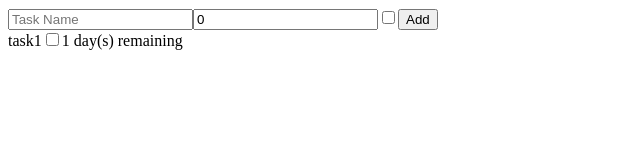
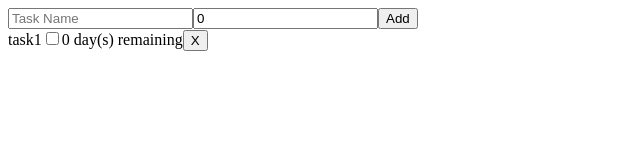
Before and after one commit to nickschirloff/typescript-todo-app, a React (Vite) app: page / in a window 1280 px wide. Shown: the top 160 px of the page, without its empty margins (0-640 px from the left). Built offline with nearby package versions, Linux system fonts and the light colour scheme.

Commit message:
Developed more logic for tasks.

```diff
--- a/package.json
+++ b/package.json
@@ -4,7 +4,7 @@
   "version": "0.0.0",
   "type": "module",
   "scripts": {
-    "dev": "vite",
+    "dev": "vite --host",
     "build": "tsc && vite build",
     "lint": "eslint . --ext ts,tsx --report-unused-disable-directives --max-warnings 0",
     "preview": "vite preview"
--- a/src/App.tsx
+++ b/src/App.tsx
@@ -1,20 +1,16 @@
 import React from 'react'
 import { TaskItem } from './components/TaskItem';
 import { TaskManager } from './components/TaskManager';
-import ITask from './interfaces/ITask';
 import './App.css'
 
 function App() {
-  let tasks: ITask[];
-
-  const addTask = (): void => {
-
-  }
+  let temp = new Date();
+  temp.setDate(temp.getDate());
 
   return (
     <div className='App'>
       <TaskManager />
-      <TaskItem taskName={'task1'} completed={false} daysLeft={1} />
+      <TaskItem taskID='test-item' taskName={'task1'} completed={false} endDate={temp} />
     </div>
   )
 }
--- a/src/components/TaskItem.tsx
+++ b/src/components/TaskItem.tsx
@@ -1,24 +1,35 @@
 import React, { FC, useState } from 'react';
 
 type TaskItemProps = {
+    taskID: string,
     taskName: string,
     completed: boolean,
-    daysLeft: number
+    endDate: Date
 }
 
-export const TaskItem: FC<TaskItemProps> = ({ taskName, completed, daysLeft }) => {
+export const TaskItem: FC<TaskItemProps> = ({ taskID, taskName, completed, endDate }) => {
     const [isComplete, setIsComplete] = useState<boolean>(completed);
     const handleCompletion = () => {
         setIsComplete(!isComplete);
     };
 
+    const getDaysLeft = (): number => {
+      const currDate = new Date();
+      let difference = Math.abs(currDate.getTime() - endDate.getTime());
+      difference = Math.ceil((difference / (1000 * 3600 * 24)));
+      if(difference < 0) {
+        return 0;
+      } else {
+        return difference;
+      }
+    };
+
     return (
-      <div className='task-item'>
+      <div className={`task-item${isComplete ? '-completed' : ''}`}>
         <span>{taskName}</span>
         <input type='checkbox' onChange={handleCompletion} />
-        <span>{daysLeft} day(s) remaining</span>
+        <span className={`deadline-span${(getDaysLeft() <= 1 && !isComplete) ? '-near' : ''}`}>{getDaysLeft()} day(s) remaining</span>
+        <button>X</button>
       </div>
     );
-
-
 }
--- a/src/components/TaskManager.tsx
+++ b/src/components/TaskManager.tsx
@@ -1,11 +1,14 @@
 import React, { ChangeEvent, FC, useState } from 'react';
 import { genTaskID } from '../models/TILib';
+import { ITask } from '../interfaces/ITask';
+
+
 export const TaskManager: FC = () => {
 
     const [taskID, setTaskID] = useState<string>("");
     const [taskName, setTaskName] = useState<string>("");
-    const [isComplete, setIsComplete] = useState<boolean>(false);
     const [deadline, setDeadline] = useState<number>(0);
+    const [todoList, setTodoList] = useState<ITask[]>([]);
 
     const handleChange = (event: ChangeEvent<HTMLInputElement>): void => {
         if(event.target.name === "task") {
@@ -19,16 +22,25 @@ export const TaskManager: FC = () => {
         setTaskID(genTaskID());
         let endDate = new Date();
         endDate.setDate(endDate.getDate() + deadline);
-        const newTask = { taskID: taskID, taskName: taskName, isComplete: isComplete, startDate: new Date(), endDate: endDate};
-        console.log("Deadline: " + deadline);
-        console.log("Ends on " + endDate);
+        const newTask = { taskID: taskID, taskName: taskName, isCompleted: false, endDate: endDate};
+        setTodoList([...todoList, newTask]);
+
+        // Clearing values
+        setTaskName("");
+        setDeadline(0);
     }
+
+    const removeTask = (taskToBeRemovedKey: string): void => {
+        setTodoList(todoList.filter((task) => {
+            return task.taskID !== taskToBeRemovedKey;
+        }))
+    };
+
 
     return (
       <div>
         <input type='text' placeholder='Task Name' />
         <input type='number' placeholder='Days to complete' min={0} name='deadline' value={deadline} onChange={handleChange} />
-        <input type='checkbox' />
         <button onClick={addTask}>Add</button>
       </div>
     );
--- a/src/interfaces/ITask.ts
+++ b/src/interfaces/ITask.ts
@@ -1,7 +1,6 @@
-export type Task = {
-    taskID: number;
+export type ITask = {
+    taskID: string;
     taskName: string;
     isCompleted: boolean;
-    startDate: Date;
     endDate: Date;
 };
--- a/src/models/TILib.ts
+++ b/src/models/TILib.ts
@@ -1,5 +1,5 @@
 
-function calcDate(date1: Date, date2: Date): number {
+export function calcDate(date1: Date, date2: Date): number {
     return Math.ceil(date2.getTime() - date1.getTime()) / (1000 * 3600 * 24);
 }
 
```
Also changed, not shown: src/components/TaskList.tsx (added, +16 -0 lines), src/styles/TaskItem.scss (added).
